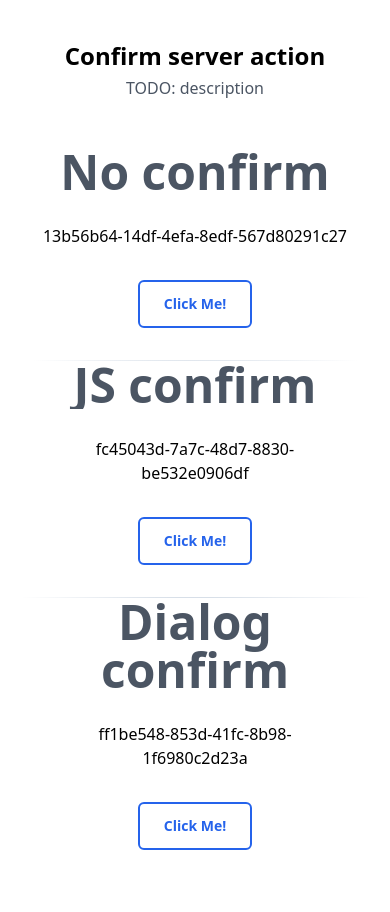
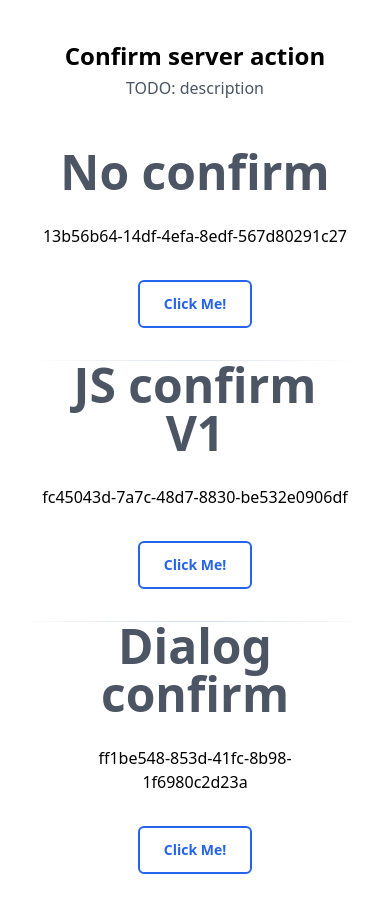
Before and after one commit to CodingZeal/nextjs-example-confirm-server-action, a Next.js app: page / in a window 390 px wide. Shown: the top 912 px of the page. Built offline with nearby package versions, Linux system fonts and the light colour scheme.

Commit message:
implement confirm-v1

```diff
--- a/app/page.tsx
+++ b/app/page.tsx
@@ -1,8 +1,9 @@
-import { NoConfirm } from "@/components/NoConfirm/NoConfirm";
+import { ConfirmV1 } from "@/components/ConfirmV1";
+import { NoConfirm } from "@/components/NoConfirm";
 
 export default function RootPage() {
   const noConfirmId = crypto.randomUUID();
-  const jsConfirmId = crypto.randomUUID();
+  const confirmV1Id = crypto.randomUUID();
   const dialogConfirmId = crypto.randomUUID();
 
   return (
@@ -19,26 +20,7 @@ export default function RootPage() {
       <div className="mt-12 relative before:absolute before:inset-0 before:-z-[1] before:bg-[radial-gradient(closest-side,#cbd5e1,transparent)] dark:before:bg-[radial-gradient(closest-side,#334155,transparent)]">
         <div className="grid gap-px sm:grid-cols-2 lg:grid-cols-3 lg:items-center">
           <NoConfirm id={noConfirmId} />
-          <div className="flex flex-col h-full text-center">
-            <div className="h-full bg-white lg:mt-px lg:py-5 px-8 dark:bg-slate-900">
-              <span className="mt-7 font-bold text-5xl text-gray-600 dark:text-gray-200">
-                JS confirm
-              </span>
-            </div>
-
-            <div className="bg-white flex justify-center lg:mt-px pt-7 px-8 dark:bg-slate-900">
-              {jsConfirmId}
-            </div>
-
-            <div className="bg-white py-8 px-8 dark:bg-slate-900">
-              <button
-                className="inline-flex justify-center items-center gap-2 rounded-md border-2 border-blue-600 font-semibold text-blue-600 hover:shadow-md focus:outline-none focus:ring-2 focus:ring-blue-500 focus:ring-offset-2 transition-all text-sm py-3 px-6 dark:text-blue-500 dark:border-blue-500 dark:hover:border-blue-700"
-                type="button"
-              >
-                Click Me!
-              </button>
-            </div>
-          </div>
+          <ConfirmV1 id={confirmV1Id} />
 
           <div className="flex flex-col h-full text-center">
             <div className="h-full bg-white lg:mt-px lg:py-5 px-8 dark:bg-slate-900">
--- a/app/server-actions.ts
+++ b/app/server-actions.ts
@@ -1,9 +1,10 @@
 "use server";
 
-export async function deleteNoConfirm(params: FormData) {
+export async function deleteSomething(params: FormData) {
   const id = params.get("id");
+  const type = params.get("type");
 
-  console.log(`Deleting ${id} without confirmation...`);
+  console.log(`[${type}] Deleting ${id}...`);
 
   await new Promise((resolve) => setTimeout(resolve, 2000)); // Simulate a long-running operation
 }
--- /dev/null
+++ b/components/ConfirmV1.tsx
@@ -0,0 +1,40 @@
+"use client";
+
+import { deleteSomething } from "@/app/server-actions";
+import { Button } from "./Button";
+
+type Props = {
+  id: string;
+};
+
+export const ConfirmV1 = ({ id }: Props) => {
+  console.log("ConfirmV1 rendered: ", id);
+
+  const onSubmit = (formData: FormData) => {
+    if (confirm("Are you sure?")) {
+      deleteSomething(formData);
+    }
+  };
+
+  return (
+    <div className="flex flex-col h-full text-center">
+      <div className="h-full bg-white lg:mt-px lg:py-5 px-8 dark:bg-slate-900">
+        <span className="mt-7 font-bold text-5xl text-gray-600 dark:text-gray-200">
+          JS confirm V1
+        </span>
+      </div>
+
+      <div className="bg-white flex justify-center lg:mt-px pt-7 dark:bg-slate-900">
+        {id}
+      </div>
+
+      <div className="bg-white py-8 px-8 dark:bg-slate-900">
+        <form action={onSubmit} className="inline-block">
+          <input type="hidden" name="type" value="confirm-v1" />
+          <input type="hidden" name="id" value={id} />
+          <Button />
+        </form>
+      </div>
+    </div>
+  );
+};
--- a/components/NoConfirm/NoConfirm.tsx
+++ b/components/NoConfirm.tsx
@@ -1,6 +1,6 @@
 "use client";
 
-import { deleteNoConfirm } from "@/app/server-actions";
+import { deleteSomething } from "@/app/server-actions";
 import { Button } from "./Button";
 
 type Props = {
@@ -23,7 +23,8 @@ export const NoConfirm = ({ id }: Props) => {
       </div>
 
       <div className="bg-white py-8 px-8 dark:bg-slate-900">
-        <form action={deleteNoConfirm} className="inline-block">
+        <form action={deleteSomething} className="inline-block">
+          <input type="hidden" name="type" value="no-confirm" />
           <input type="hidden" name="id" value={id} />
           <Button />
         </form>
```
Also changed, not shown: components/Button.tsx (renamed from components/NoConfirm/Button.tsx), 1 other file (tests, documents, lock files or other folders).
